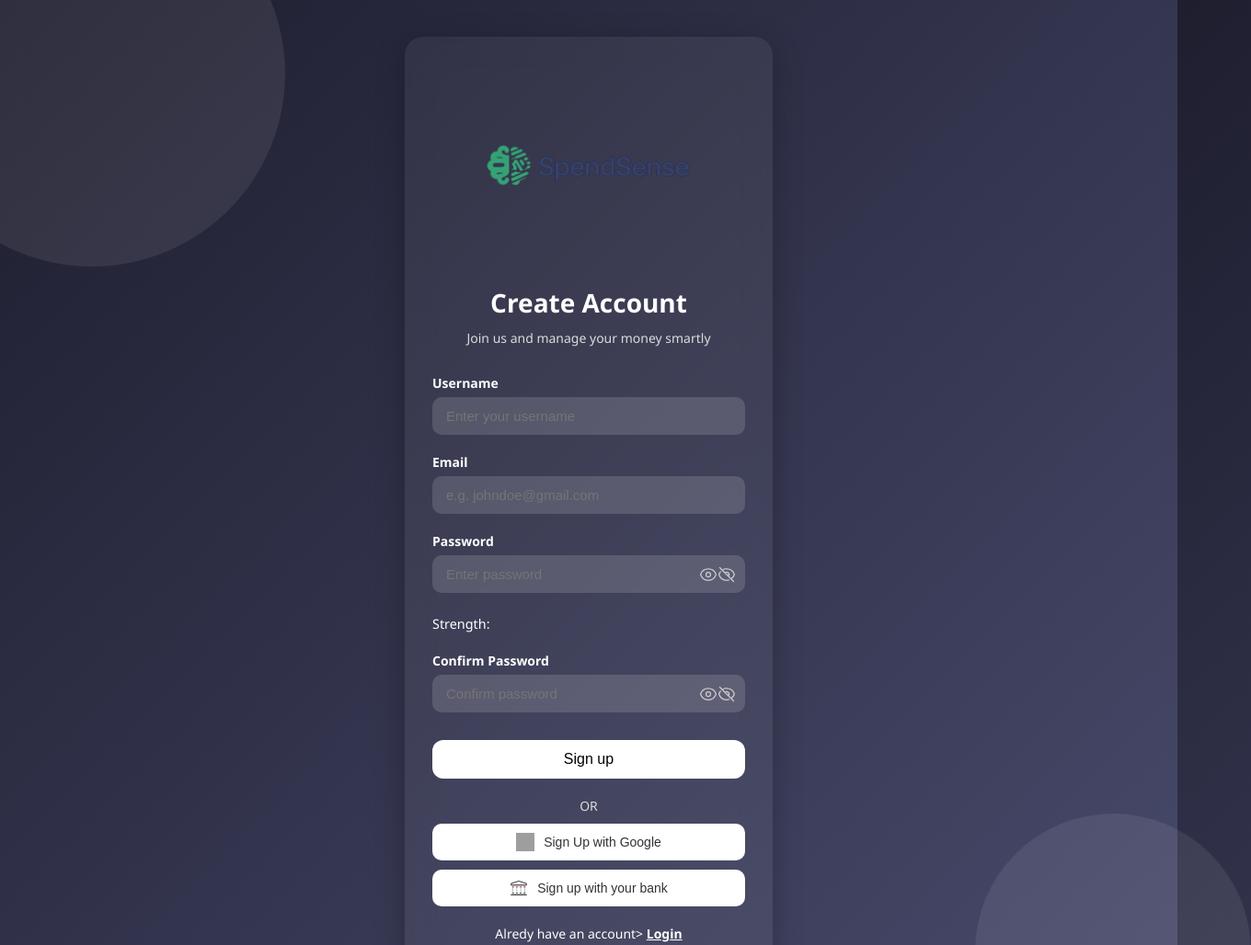
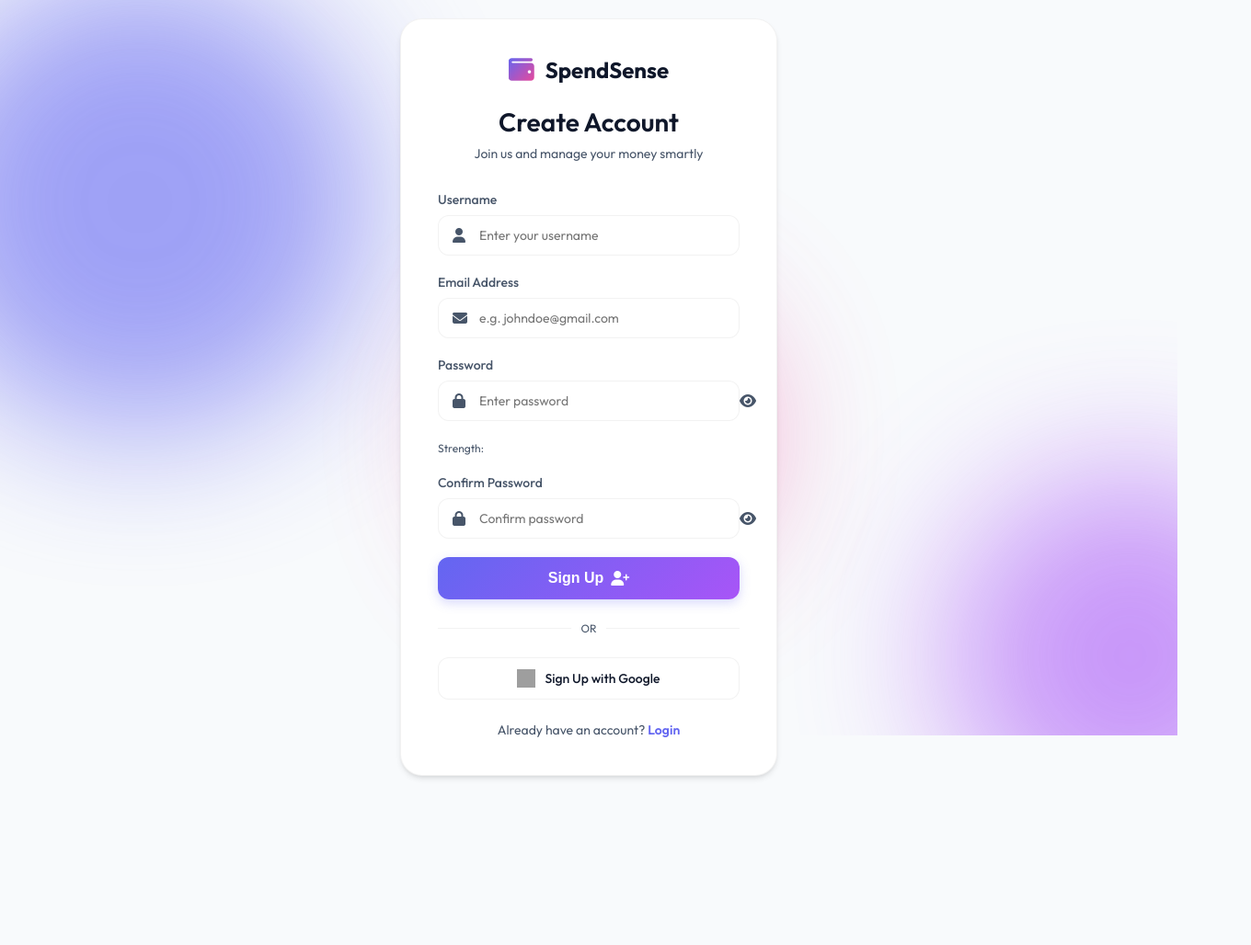
Before and after one commit to Theibroguy/Personal-finance-web-app, a website: page signup.html in a window 1280 px wide. Shown: the top 1028 px of the page at 92% size, 1360 px wide, since content can reach past the window. After the commit the page ends 864 px from the top, so only its background shows below. Drawn offline with Linux system fonts and the light colour scheme; grey boxes are pictures that could not be loaded.

Commit message:
Redesign signup page to match SpendSense aesthetic

```diff
--- a/signup.css
+++ b/signup.css
@@ -1,274 +1,372 @@
+:root {
+  /* Light Mode (Default) */
+  --primary-color: #6366f1;
+  --secondary-color: #a855f7;
+  --accent-color: #ec4899;
+  --background-dark: #f8fafc;
+  --card-bg: #ffffff;
+  --text-light: #0f172a;
+  --text-gray: #475569;
+  --success: #10b981;
+  --danger: #ef4444;
+  --warning: #f59e0b;
+  --glass-border: rgba(0, 0, 0, 0.05);
+  --glass-shadow: 0 4px 6px -1px rgba(0, 0, 0, 0.1), 0 2px 4px -1px rgba(0, 0, 0, 0.06);
+  --input-bg: #ffffff;
+}
+
+/* Dark Mode Support */
+@media (prefers-color-scheme: dark) {
+  :root {
+    --background-dark: #0f172a;
+    --card-bg: rgba(30, 41, 59, 0.7);
+    --text-light: #f8fafc;
+    --text-gray: #94a3b8;
+    --glass-border: rgba(255, 255, 255, 0.1);
+    --glass-shadow: 0 8px 32px 0 rgba(0, 0, 0, 0.37);
+    --input-bg: rgba(15, 23, 42, 0.6);
+  }
+}
+
 * {
-  margin: 0;
   margin: 0;
   padding: 0;
   box-sizing: border-box;
 }
 
 body {
+  font-family: 'Outfit', sans-serif;
   min-height: 100vh;
-  background: linear-gradient(135deg, #1e1e2f, #484a6b);
-  font-family: 'Segoe UI', Tahoma, Geneva, Verdana, sans-serif;
+  background-color: var(--background-dark);
+  color: var(--text-light);
+  overflow: hidden;
   display: flex;
-  flex-direction: column;
   align-items: center;
   justify-content: center;
-  overflow-x: hidden;
-  position: relative;
-  padding: 40px 20px;
-  color: #fff;
 }
 
-.background-circles::before,
-.background-circles::after {
-  content: '';
+/* Background Blobs */
+.background-blobs {
+  position: fixed;
+  top: 0;
+  left: 0;
+  width: 100%;
+  height: 100%;
+  z-index: -1;
+  overflow: hidden;
+}
+
+.blob {
   position: absolute;
   border-radius: 50%;
-  background: rgba(255, 255, 255, 0.08);
+  filter: blur(80px);
+  opacity: 0.6;
   animation: float 10s infinite ease-in-out;
-  z-index: 0;
 }
 
-.background-circles::before {
+.blob-1 {
+  top: -10%;
+  left: -10%;
+  width: 500px;
+  height: 500px;
+  background: var(--primary-color);
+  animation-delay: 0s;
+}
+
+.blob-2 {
+  bottom: -10%;
+  right: -10%;
   width: 400px;
   height: 400px;
-  top: -100px;
-  left: -100px;
+  background: var(--secondary-color);
+  animation-delay: 2s;
 }
 
-.background-circles::after {
+.blob-3 {
+  top: 40%;
+  left: 40%;
   width: 300px;
   height: 300px;
-  bottom: -80px;
-  right: -80px;
-  animation-delay: 5s;
+  background: var(--accent-color);
+  animation-delay: 4s;
 }
 
-.eye-icon {
-  width: 20px;
-  height: 20px;
-  color: #ccc;
-  transition: color 0.2s ease;
+@keyframes float {
+
+  0%,
+  100% {
+    transform: translate(0, 0);
+  }
+
+  50% {
+    transform: translate(30px, 50px);
+  }
 }
 
-.signup-wrapper {
-  background: rgba(255, 255, 255, 0.06);
-  backdrop-filter: blur(16px);
-  border-radius: 20px;
-  padding: 40px 30px;
-  padding-top: 20px;
+.wrapper {
   width: 100%;
-  max-width: 400px;
-  box-shadow: 0 8px 32px rgba(0, 0, 0, 0.25);
-  position: relative;
-  z-index: 1;
+  max-width: 450px;
+  padding: 20px;
+  z-index: 10;
+}
+
+.signup-container {
+  background: var(--card-bg);
+  backdrop-filter: blur(12px);
+  border: 1px solid var(--glass-border);
+  border-radius: 24px;
+  padding: 40px;
+  box-shadow: var(--glass-shadow);
+  animation: fadeInUp 0.5s ease-out;
+}
+
+.signup-header {
+  text-align: center;
+  margin-bottom: 32px;
 }
 
 .logo {
   display: flex;
   align-items: center;
   justify-content: center;
-  gap: 10px;
-  margin: 0 auto;
-  width: 250px;
-  background: none;
-  padding: 0;
-  border: none;
-  box-shadow: none;
+  gap: 12px;
+  font-size: 24px;
+  font-weight: 700;
+  color: var(--text-light);
+  margin-bottom: 24px;
 }
 
-.password-wrapper {
+.logo i {
+  font-size: 28px;
+  background: linear-gradient(135deg, var(--primary-color), var(--accent-color));
+  -webkit-background-clip: text;
+  -webkit-text-fill-color: transparent;
+}
+
+.signup-header h2 {
+  font-size: 28px;
+  font-weight: 600;
+  margin-bottom: 8px;
+}
+
+.subtitle {
+  color: var(--text-gray);
+  font-size: 14px;
+}
+
+/* Form Styles */
+.form-group {
+  margin-bottom: 20px;
+}
+
+.form-group label {
+  display: block;
+  font-size: 14px;
+  color: var(--text-gray);
+  margin-bottom: 8px;
+  font-weight: 500;
+}
+
+.input-wrapper {
   position: relative;
 }
 
-.password-wrapper input {
+.input-wrapper i {
+  position: absolute;
+  left: 16px;
+  top: 50%;
+  transform: translateY(-50%);
+  color: var(--text-gray);
+  transition: color 0.3s;
+}
+
+.input-wrapper input {
   width: 100%;
-  padding: 12px 15px;
-  padding-right: 40px;
-  border: none;
-  border-radius: 10px;
+  background: var(--input-bg);
+  border: 1px solid var(--glass-border);
+  color: var(--text-light);
+  padding: 12px 16px 12px 44px;
+  border-radius: 12px;
+  font-size: 14px;
   outline: none;
-  font-size: 15px;
-  background-color: rgba(255, 255, 255, 0.14);
-  color: #fff;
+  transition: all 0.3s;
+  font-family: inherit;
+}
+
+.input-wrapper input:focus {
+  border-color: var(--primary-color);
+  box-shadow: 0 0 0 2px rgba(99, 102, 241, 0.1);
+}
+
+.input-wrapper input:focus+i {
+  color: var(--primary-color);
 }
 
 .toggle-password {
   position: absolute;
-  right: 10px;
+  right: 16px;
   top: 50%;
   transform: translateY(-50%);
   cursor: pointer;
-  display: flex;
-  align-items: center;
+  color: var(--text-gray);
+  transition: color 0.3s;
 }
 
-.toggle-password:hover .eye-icon {
-  color: #fff;
+.toggle-password:hover {
+  color: var(--text-light);
 }
 
-.strength-meter {
-  font-size: 13px;
-  margin-top: 5px;
-  color: #ddd;
+/* Password Strength */
+.password-strength-container {
+  margin-top: 8px;
+}
+
+#password-strength-bar {
+  height: 4px;
+  width: 0%;
+  background-color: var(--glass-border);
+  border-radius: 2px;
+  transition: width 0.3s ease, background-color 0.3s ease;
+  margin-bottom: 6px;
+}
+
+#password-strength-text {
+  font-size: 12px;
+  color: var(--text-gray);
 }
 
 .match-text {
-  font-size: 13px;
-  margin-top: 5px;
-  color: #f88;
+  font-size: 12px;
+  margin-top: 6px;
+  font-weight: 500;
 }
 
-.signup-box {
-  margin-top: 0;
-  padding-top: 0;
+.submit-btn {
+  width: 100%;
+  background: linear-gradient(135deg, var(--primary-color), var(--secondary-color));
+  color: white;
+  border: none;
+  padding: 14px;
+  border-radius: 12px;
+  font-size: 16px;
+  font-weight: 600;
+  cursor: pointer;
+  display: flex;
+  align-items: center;
+  justify-content: center;
+  gap: 8px;
+  transition: all 0.3s;
+  box-shadow: 0 4px 12px rgba(99, 102, 241, 0.25);
 }
 
-.signup-box h2 {
-  text-align: center;
-  margin-bottom: 10px;
-  font-size: 28px;
-  color: #fff;
+.submit-btn:hover {
+  opacity: 0.9;
+  transform: translateY(-2px);
+  box-shadow: 0 6px 16px rgba(99, 102, 241, 0.35);
 }
 
-.subtitle {
+.divider {
+  display: flex;
+  align-items: center;
   text-align: center;
-  margin-bottom: 30px;
-  font-family: 'Segoe UI', Tahoma, Geneva, Verdana, sans-serif;
-  font-size: 14px;
-  color: #dcdcdc;
+  margin: 24px 0;
+  color: var(--text-gray);
+  font-size: 12px;
 }
 
-.input-group {
-  margin-bottom: 20px;
+.divider::before,
+.divider::after {
+  content: '';
+  flex: 1;
+  border-bottom: 1px solid var(--glass-border);
 }
 
-.input-group label {
-  display: block;
-  margin-bottom: 6px;
-  font-weight: bold;
-  font-size: 14px;
-}
-
-.input-group input {
-  width: 100%;
-  padding: 12px 15px;
-  border: none;
-  border-radius: 10px;
-  outline: none;
-  font-size: 15px;
-  background-color: rgba(255, 255, 255, 0.14);
-  color: #fff;
-}
-
-button[type="submit"] {
-  width: 100%;
-  padding: 12px;
-  font-size: 16px;
-  background-color: #fff;
-  border: none;
-  border-radius: 12px;
-  color: black;
-  outline: none;
-  cursor: pointer;
-  transition: background 0.3s ease;
-  margin-top: 10px;
-}
-
-button[type="submit"]:hover {
-  background-color: rgba(255, 255, 255, 0.08);
-}
-
-.or {
-  text-align: center;
-  margin: 20px 0 10px;
-  color: #ddd;
-  font-size: 14px;
-}
-
-.social-buttons button img {
-  width: 20px;
-  height: 20px;
+.divider span {
+  padding: 0 10px;
 }
 
 .social-buttons {
   display: flex;
   flex-direction: column;
-  gap: 10px;
+  gap: 12px;
 }
 
-.social-buttons button {
+.social-btn {
+  width: 100%;
+  background: var(--input-bg);
+  border: 1px solid var(--glass-border);
+  color: var(--text-light);
+  padding: 12px;
+  border-radius: 12px;
+  font-size: 14px;
+  font-weight: 500;
+  cursor: pointer;
   display: flex;
   align-items: center;
   justify-content: center;
   gap: 10px;
-  padding: 10px;
-  border: none;
-  border-radius: 10px;
-  font-size: 14px ;
-  cursor: pointer;
-  background-color: white;
-  color: #333;
-  font-weight: 500;
-  transition: background 0.3s ease;
+  transition: all 0.3s;
+  font-family: inherit;
 }
 
-.google:hover {
-  background-color: rgba(255, 255, 255, 0.08);
-  color: black;
+.social-btn:hover {
+  background: rgba(255, 255, 255, 0.05);
+  border-color: var(--text-gray);
+  transform: translateY(-1px);
 }
 
-.bank {
-  background-color: white;
-  color: white;
-}
-
-.bank:hover {
-  background-color: rgba(255, 255, 255, 0.08);
-  color: black;
+.social-btn img {
+  width: 20px;
+  height: 20px;
 }
 
 .login-link {
   text-align: center;
-  margin-top: 20px;
+  margin-top: 24px;
   font-size: 14px;
+  color: var(--text-gray);
 }
 
 .login-link a {
-  color: #fff;
-  font-weight: bold;
-  text-decoration: underline;
+  color: var(--primary-color);
+  text-decoration: none;
+  font-weight: 600;
+  transition: color 0.3s;
 }
 
-.strength-text {
-  font-size: 0.9 rem;
-  margin-top: 4px;
-  font-weight: bold;
+.login-link a:hover {
+  color: var(--accent-color);
 }
 
-.password-strength-container {
-  margin-top: 8px;
+/* Page Transitions */
+@keyframes fadeInUp {
+  from {
+    opacity: 0;
+    transform: translateY(20px);
+  }
+
+  to {
+    opacity: 1;
+    transform: translateY(0);
+  }
 }
 
-#password-strength-bar {
-  height: 8px;
-  width: 0%;
-  background-color: white;
-  border-radius: 10px;
-  transition: width 0.3s ease, background-color 0.3s ease;
-  margin-bottom: 6px;
+@keyframes fadeOutDown {
+  from {
+    opacity: 1;
+    transform: translateY(0);
+  }
+
+  to {
+    opacity: 0;
+    transform: translateY(20px);
+  }
 }
 
-#password-strength-text {
-  font-size: 0.9rem;
-  color: white;
+.page-transition-enter {
+  animation: fadeInUp 0.4s ease-out forwards;
 }
 
-@keyframes float {
-  0%, 100% {
-    transform: translateY(0) scale(1);
-  }
-  50% {
-    transform: translateY(-20px) scale(1.05);
-  }
+.page-transition-exit {
+  animation: fadeOutDown 0.3s ease-in forwards;
 }
--- a/signup.html
+++ b/signup.html
@@ -1,41 +1,61 @@
 <!DOCTYPE html>
 <html lang="en">
+
 <head>
   <meta charset="UTF-8">
   <meta name="viewport" content="width=device-width, initial-scale=1.0">
-  <title>Sign up</title>
+  <title>SpendSense | Sign Up</title>
+  <link rel="preconnect" href="https://fonts.googleapis.com">
+  <link rel="preconnect" href="https://fonts.gstatic.com" crossorigin>
+  <link href="https://fonts.googleapis.com/css2?family=Outfit:wght@300;400;500;600;700&display=swap" rel="stylesheet">
+  <link rel="stylesheet" href="https://cdnjs.cloudflare.com/ajax/libs/font-awesome/6.4.0/css/all.min.css">
   <link rel="stylesheet" href="signup.css">
 </head>
+
 <body>
-  <div class="background-circles"></div>
+  <!-- Background Blobs -->
+  <div class="background-blobs">
+    <div class="blob blob-1"></div>
+    <div class="blob blob-2"></div>
+    <div class="blob blob-3"></div>
+  </div>
 
-  <div class="signup-wrapper">
-    <div class="signup-box">
-      <img src="Logos/ChatGPT Image Jul 11, 2025, 12_24_04 PM.png" alt="Web logo" class="logo" />
-      <h2>Create Account</h2>
-      <p class="subtitle">Join us and manage your money smartly</p>
+  <div class="wrapper">
+    <div class="signup-container">
+      <div class="signup-header">
+        <div class="logo">
+          <i class="fa-solid fa-wallet"></i>
+          <span>SpendSense</span>
+        </div>
+        <h2>Create Account</h2>
+        <p class="subtitle">Join us and manage your money smartly</p>
+      </div>
+
       <form id="signup-form">
-        <div class="input-group">
+        <div class="form-group">
           <label for="username">Username</label>
-          <input type="text" id="username" placeholder="Enter your username" required />
-        </div>
-        <div class="input-group">
-          <label for="email">Email</label>
-          <input type="email" id="email" placeholder="e.g. johndoe@gmail.com" required />
+          <div class="input-wrapper">
+            <i class="fa-solid fa-user"></i>
+            <input type="text" id="username" placeholder="Enter your username" required />
+          </div>
         </div>
 
-        <div class="input-group">
+        <div class="form-group">
+          <label for="email">Email Address</label>
+          <div class="input-wrapper">
+            <i class="fa-solid fa-envelope"></i>
+            <input type="email" id="email" placeholder="e.g. johndoe@gmail.com" required />
+          </div>
+        </div>
+
+        <div class="form-group">
           <label for="password">Password</label>
-          <div class="password-wrapper">
-            <input type="password" id="password" required placeholder="Enter password"/>
+          <div class="input-wrapper">
+            <i class="fa-solid fa-lock"></i>
+            <input type="password" id="password" required placeholder="Enter password" />
             <span class="toggle-password" onclick="togglePassword('password', this)">
-              <svg xmlns="http://www.w3.org/2000/svg" fill="none" viewBox="0 0 24 24" stroke-width="1.5" stroke="currentColor" class="eye-icon show">
-              <path stroke-linecap="round" stroke-linejoin="round" d="M2.036 12.322a1.012 1.012 0 0 1 0-.639C3.423 7.51 7.36 4.5 12 4.5c4.638 0 8.573 3.007 9.963 7.178.07.207.07.431 0 .639C20.577 16.49 16.64 19.5 12 19.5c-4.638 0-8.573-3.007-9.963-7.178Z" />
-              <path stroke-linecap="round" stroke-linejoin="round" d="M15 12a3 3 0 1 1-6 0 3 3 0 0 1 6 0Z" />
-              </svg>
-              <svg xmlns="http://www.w3.org/2000/svg" fill="none" viewBox="0 0 24 24" stroke-width="1.5" stroke="currentColor" class="eye-icon hide">
-              <path stroke-linecap="round" stroke-linejoin="round" d="M3.98 8.223A10.477 10.477 0 0 0 1.934 12C3.226 16.338 7.244 19.5 12 19.5c.993 0 1.953-.138 2.863-.395M6.228 6.228A10.451 10.451 0 0 1 12 4.5c4.756 0 8.773 3.162 10.065 7.498a10.522 10.522 0 0 1-4.293 5.774M6.228 6.228 3 3m3.228 3.228 3.65 3.65m7.894 7.894L21 21m-3.228-3.228-3.65-3.65m0 0a3 3 0 1 0-4.243-4.243m4.242 4.242L9.88 9.88" />
-              </svg>
+              <i class="fa-solid fa-eye show"></i>
+              <i class="fa-solid fa-eye-slash hide" style="display: none;"></i>
             </span>
           </div>
           <div class="password-strength-container">
@@ -44,42 +64,43 @@
           </div>
         </div>
 
-        <div class="input-group">
+        <div class="form-group">
           <label for="confirm-password">Confirm Password</label>
-          <div class="password-wrapper">
+          <div class="input-wrapper">
+            <i class="fa-solid fa-lock"></i>
             <input type="password" id="confirm-password" required placeholder="Confirm password" />
             <span class="toggle-password" onclick="togglePassword('confirm-password', this)">
-              <svg xmlns="http://www.w3.org/2000/svg" fill="none" viewBox="0 0 24 24" stroke-width="1.5" stroke="currentColor" class="eye-icon show">
-              <path stroke-linecap="round" stroke-linejoin="round" d="M2.036 12.322a1.012 1.012 0 0 1 0-.639C3.423 7.51 7.36 4.5 12 4.5c4.638 0 8.573 3.007 9.963 7.178.07.207.07.431 0 .639C20.577 16.49 16.64 19.5 12 19.5c-4.638 0-8.573-3.007-9.963-7.178Z" />
-              <path stroke-linecap="round" stroke-linejoin="round" d="M15 12a3 3 0 1 1-6 0 3 3 0 0 1 6 0Z" />
-              </svg>
-
-              <svg xmlns="http://www.w3.org/2000/svg" fill="none" viewBox="0 0 24 24" stroke-width="1.5" stroke="currentColor" class="eye-icon hide">
-              <path stroke-linecap="round" stroke-linejoin="round" d="M3.98 8.223A10.477 10.477 0 0 0 1.934 12C3.226 16.338 7.244 19.5 12 19.5c.993 0 1.953-.138 2.863-.395M6.228 6.228A10.451 10.451 0 0 1 12 4.5c4.756 0 8.773 3.162 10.065 7.498a10.522 10.522 0 0 1-4.293 5.774M6.228 6.228 3 3m3.228 3.228 3.65 3.65m7.894 7.894L21 21m-3.228-3.228-3.65-3.65m0 0a3 3 0 1 0-4.243-4.243m4.242 4.242L9.88 9.88" />
-              </svg>
-
+              <i class="fa-solid fa-eye show"></i>
+              <i class="fa-solid fa-eye-slash hide" style="display: none;"></i>
             </span>
           </div>
+          <div id="match-text" class="match-text"></div>
         </div>
 
-        <div id="match-text" class="match-text"></div>
-        <button type="submit">Sign up</button>
-        <p class="or">OR</p>
+        <button type="submit" class="submit-btn primary-btn">
+          Sign Up <i class="fa-solid fa-user-plus"></i>
+        </button>
+
+        <div class="divider">
+          <span>OR</span>
+        </div>
 
         <div class="social-buttons">
-          <button class="google">
-            <img src="https://www.svgrepo.com/show/475656/google-color.svg" alt="Google" />Sign Up with Google
-          </button>
-          <button class="bank">
-            <img src="Logos/bank-svgrepo-com.svg" />Sign up with your bank
+          <button type="button" class="social-btn google">
+            <img src="https://www.svgrepo.com/show/475656/google-color.svg" alt="Google" />
+            <span>Sign Up with Google</span>
           </button>
         </div>
 
-        <p class="login-link">Alredy have an account> <a href="Login.html">Login</a></p>
+        <p class="login-link">
+          Already have an account? <a href="Login.html">Login</a>
+        </p>
       </form>
     </div>
   </div>
 
   <script src="signup.js"></script>
+  <script src="transitions.js"></script>
 </body>
+
 </html>
```
Also changed, not shown: signup.js (+4 -4 lines).
